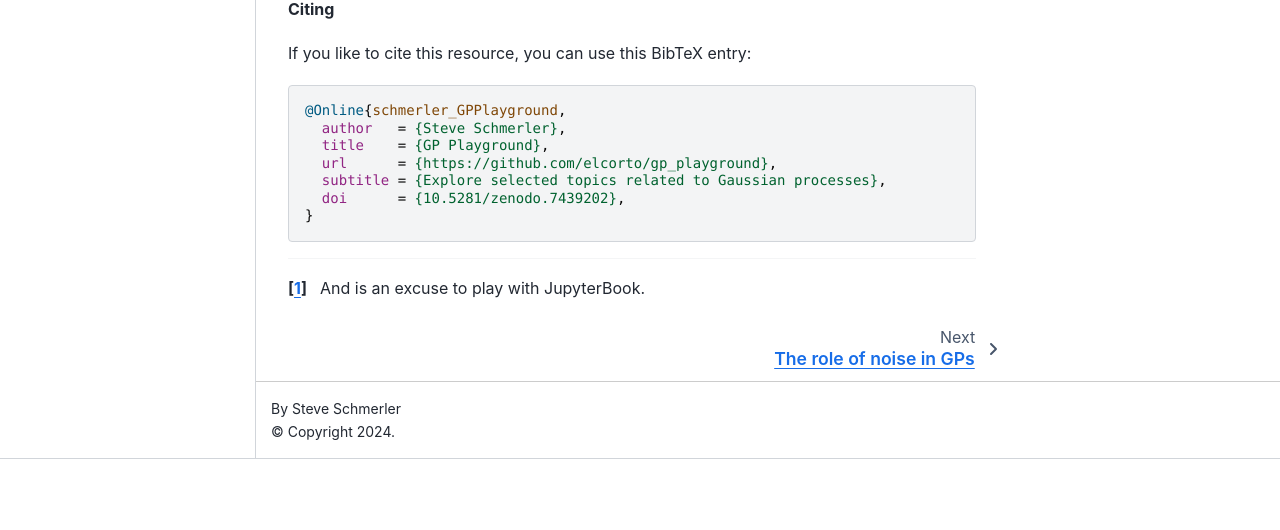
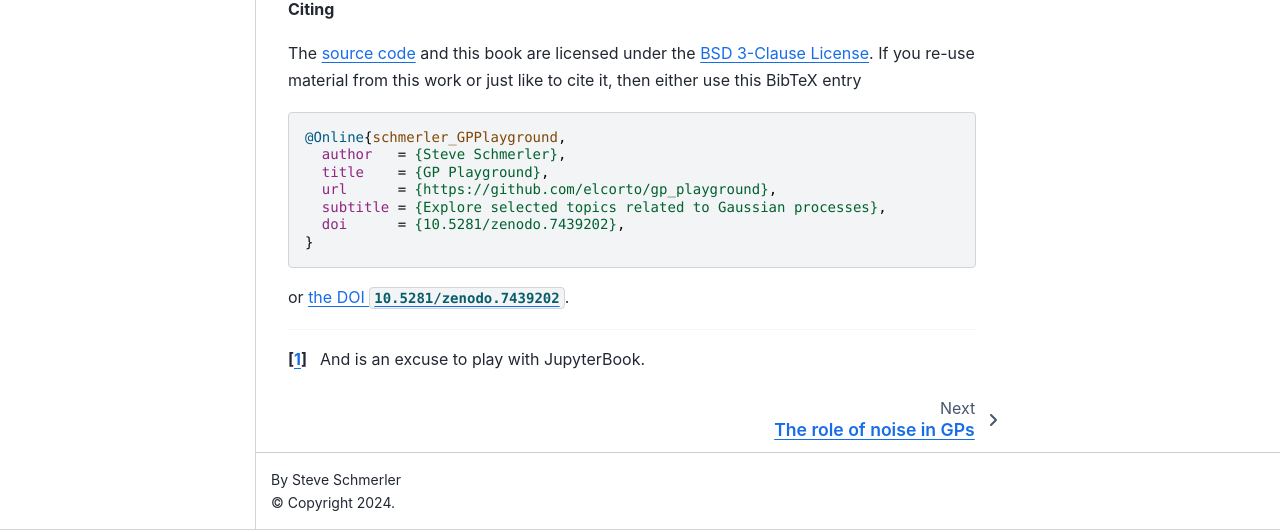
Before and after one commit to elcorto/gp_playground, a Jupyter Book: the page built from book/root.md, in a window 1280 px wide and 900 px high, scrolled down 770 px, cut to the strip 370-900 px from the top of the window. Built offline with Jupyter Book 1.0.4 settings and Sphinx 7.4.7 and the Sphinx Book theme 1.1.4, drawn with Linux system fonts in a browser that asks for light colours; pages that are not in the unit, such as notebooks, are missing from menus; cross-references to code outside the pages are shown as plain code; before the commit the page ends 1599 px from its top, so only the background shows below that.

Commit message:
ENH: update license info on landing page

````diff
--- a/book/root.md
+++ b/book/root.md
@@ -41,8 +41,10 @@ Notation:
 
 **Citing**
 
-If you like to cite this resource, you can use this BibTeX entry:
-
+The [source code](https://github.com/elcorto/gp_playground) and this book are
+licensed under the [BSD 3-Clause License][license]. If you re-use material
+from this work or just like to cite it, then either use this BibTeX
+entry
 
 ```bibtex
 @Online{schmerler_GPPlayground,
@@ -54,9 +56,13 @@ If you like to cite this resource, you can use this BibTeX entry:
 }
 ```
 
+or [the DOI `10.5281/zenodo.7439202`][doi].
+
 
 [gp_krr_blog]: https://gregorygundersen.com/blog/2020/01/06/kernel-gp-regression
 [sklearn_issue]: https://github.com/scikit-learn/scikit-learn/issues/22945
 [talk_gp_krr]: https://figshare.com/articles/presentation/Introduction_to_kernel_methods_and_Gaussian_processes/22032650
 [talk_gp]: https://figshare.com/articles/presentation/Introduction_to_Gaussian_processes/25988176
+[license]: https://github.com/elcorto/gp_playground/blob/main/LICENSE
+[doi]: https://zenodo.org/doi/10.5281/zenodo.7439202
 [^fn:excuse]: And is an excuse to play with JupyterBook.
````
